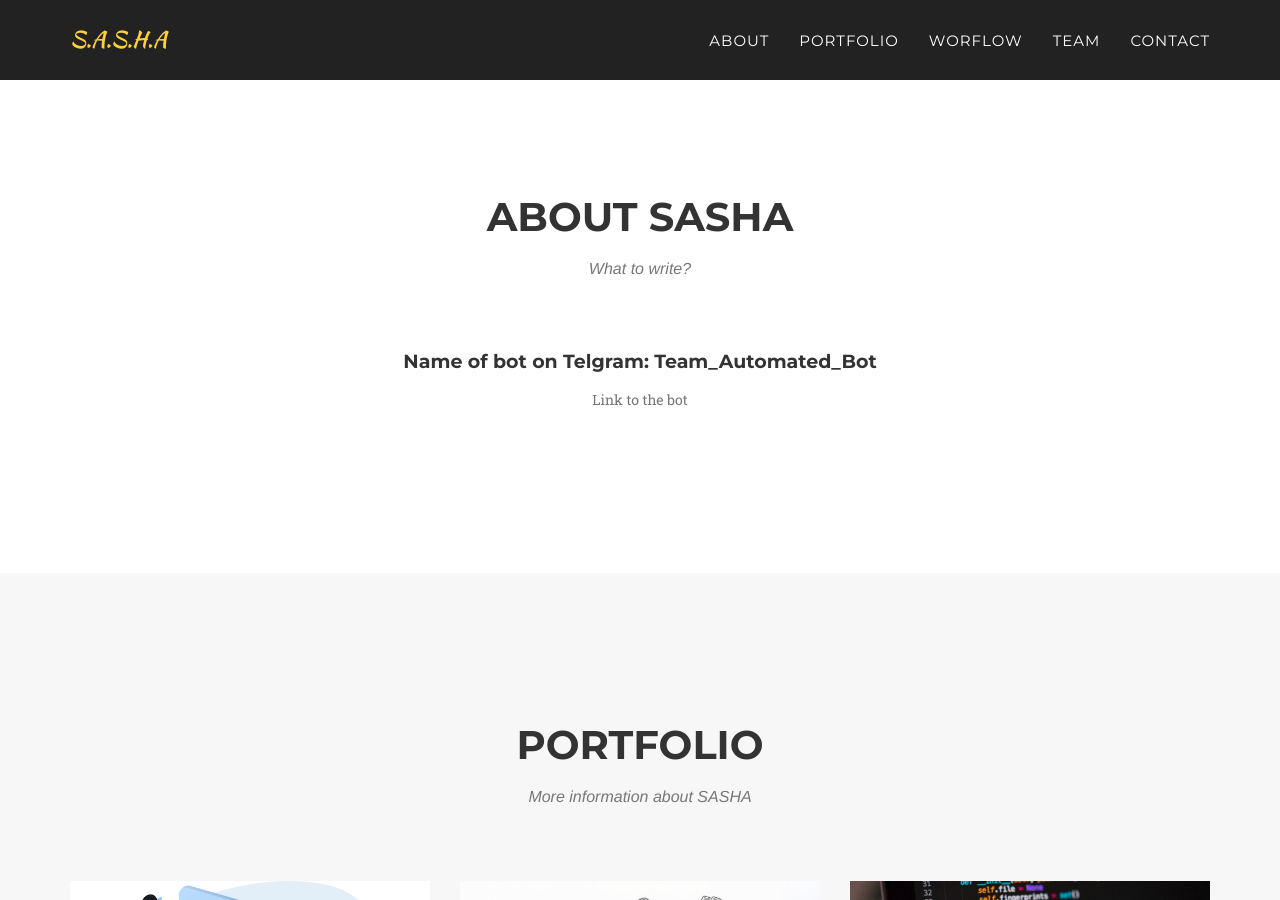
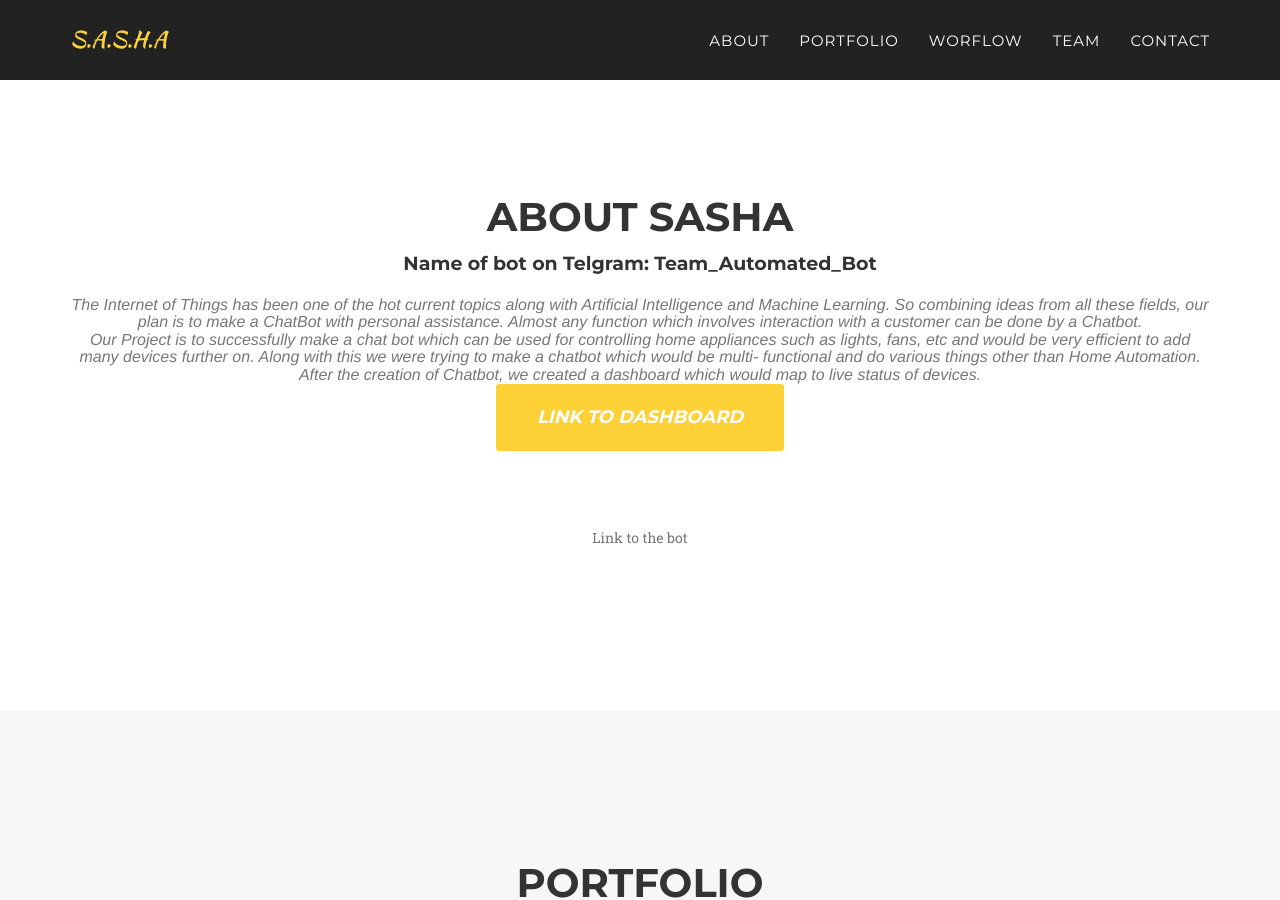
Before and after one commit to DivyanshNatani/sasha, a Jekyll site: the page built from index.html, in a window 1280 px wide and 900 px high, scrolled down 788 px. Built offline with Jekyll 4.4.1, drawn with Linux system fonts in a browser that asks for light colours; some web fonts are replaced.

Commit message:
img change

```diff
--- a/_includes/services.html
+++ b/_includes/services.html
@@ -4,8 +4,15 @@
             <div class="row">
                 <div class="col-lg-12 text-center">
                     <h2 class="section-heading">About Sasha</h2>
-                    <h3 class="section-subheading text-muted">What to write?</h3>
                     <h4 class="service-heading">Name of bot on Telgram: Team_Automated_Bot</h4>
+                    <h3 class="section-subheading text-muted">The Internet of Things has been one of the hot current topics along with Artificial Intelligence and Machine Learning. So combining ideas from all these fields, our plan is to make a ChatBot with personal assistance. Almost any function which involves interaction with a customer can be done by a Chatbot.<br>
+                        Our Project is to successfully make a chat bot which can be used for controlling home appliances such as lights, fans, etc and would be very efficient to add many devices further on. Along with this we were trying to make a chatbot which would be multi- functional and do various things other than Home Automation.
+
+                        After the creation of Chatbot, we created a dashboard which would map to live status of devices.<br>
+                        <a href="https://io.adafruit.com/omkarghugarkar7/dashboards/sasha?kiosk=true" class="page-scroll btn btn-xl">
+                            Link to dashboard
+                        </a>
+                    </h3>
                     <p class="text-muted">Link to the bot</p>
                 </div>
             </div>
```
Also changed, not shown: img/portfolio/code.jpg, img/portfolio/features.jpg.
